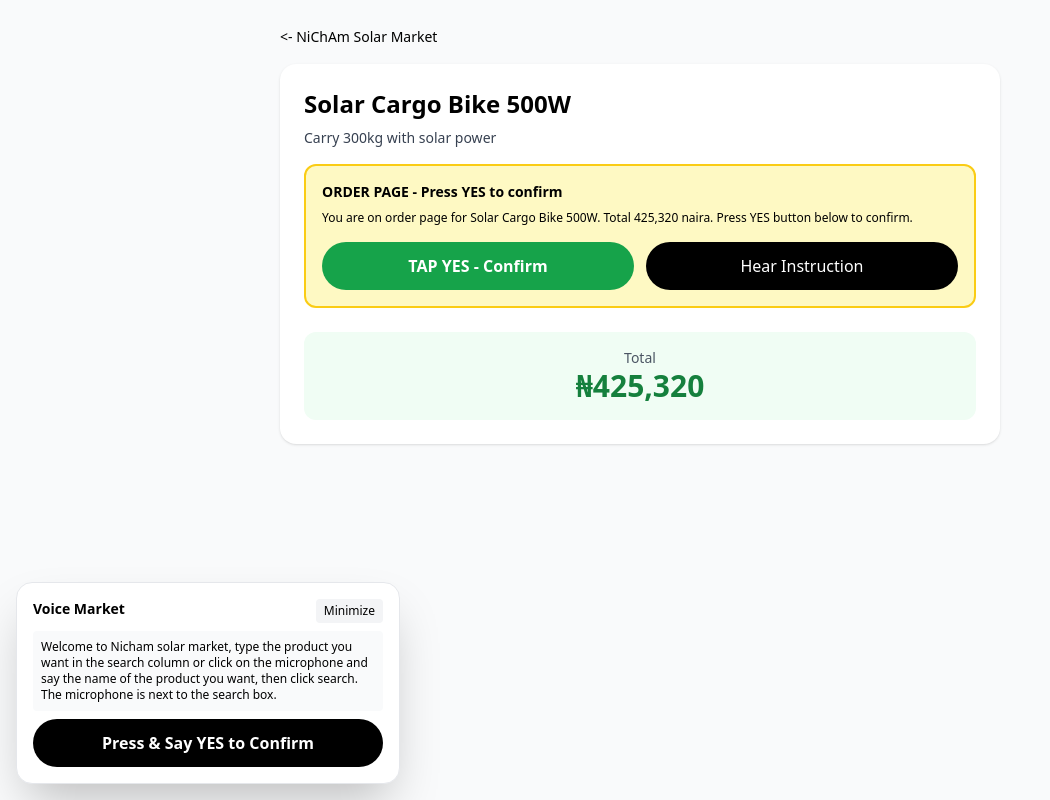
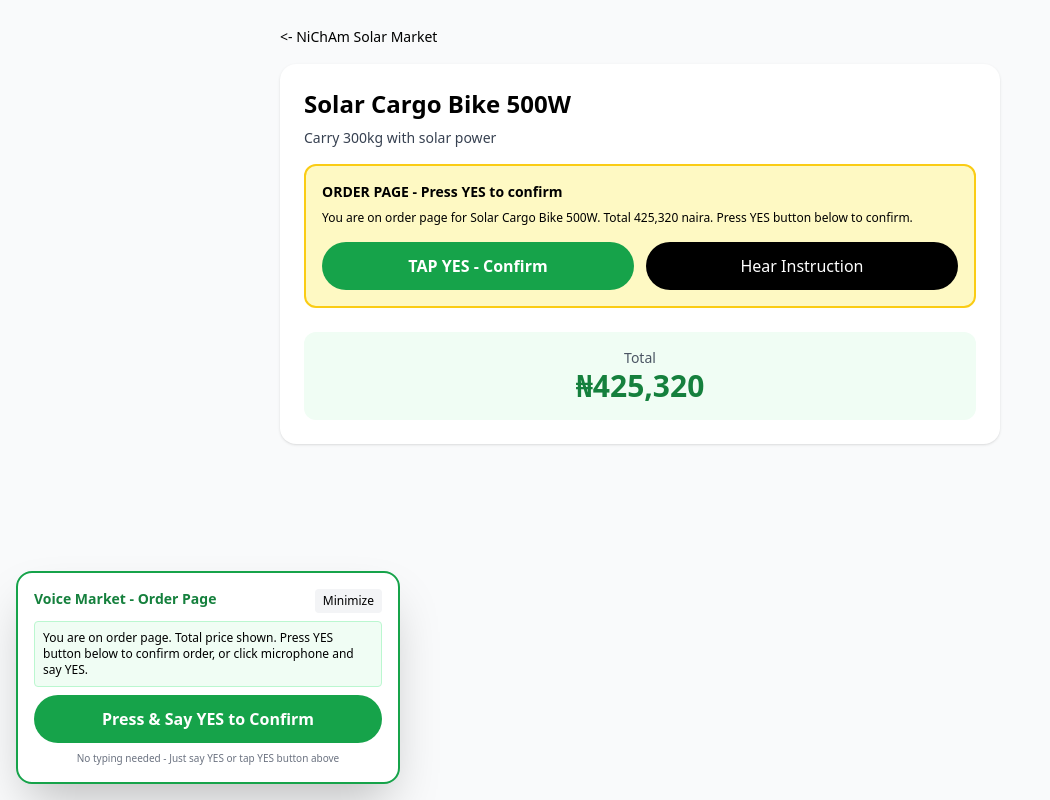
Before and after one commit to gspiassociatesltd/nicham-trade, a Next.js app: page /product/1 in a window 1280 px wide. Shown: the whole page, without its empty margins (0-1050 px from the left). Built offline with nearby package versions, Linux system fonts and the light colour scheme.

Commit message:
Add files via upload

```diff
--- a/app/page.tsx
+++ b/app/page.tsx
@@ -192,7 +192,7 @@ export default function Home() {
         </div>
       </footer>
 
-      {/* Single mic in search bar - no floating box */}
+      {/* Voice Market floating removed - Mic is now in search bar above for single mic UX */}
     </main>
   )
 }
--- a/components/VoiceOrder.tsx
+++ b/components/VoiceOrder.tsx
@@ -1,23 +1,38 @@
 'use client'
 import { useState, useEffect } from 'react'
-import { useRouter } from 'next/navigation'
 
 const PROMPTS: any = {
-  en: { welcome: "Welcome to Nicham solar market, type the product you want in the search column or click on the microphone and say the name of the product you want, then click search. The microphone is next to the search box.", langCode: "en-NG" },
-  pidgin: { welcome: "Welcome to Nicham solar market, type the product you want in the search column or click on the microphone and say the name of the product you want, then click search.", langCode: "en-NG" },
-  ha: { welcome: "Barka da zuwa kasuwar Nicham Solar.", langCode: "ha" },
-  ig: { welcome: "Nnoo na ahia Nicham Solar.", langCode: "ig" },
-  yo: { welcome: "Kaabo si oja Nicham Solar.", langCode: "yo" }
+  listing: {
+    en: "Welcome to Nicham solar market, type the product you want in the search column or click on the microphone and say the name of the product you want, then click search. The microphone is next to the search box.",
+    pidgin: "Welcome to Nicham solar market, type product for search column or click microphone talk product name, then click search.",
+    ha: "Barka da zuwa kasuwar Nicham Solar. Rubuta sunan kaya a search ko danna mic ka fada suna.",
+    ig: "Nnoo na ahia Nicham Solar. Pinyere aha na search ma obu pia mic kwuo aha.",
+    yo: "Kaabo si oja Nicham Solar. Te oruko oja ni search tabi te mic so oruko."
+  },
+  order: {
+    en: "You are on order page. Total price shown. Press YES button below to confirm order, or click microphone and say YES.",
+    pidgin: "You don reach order page. Total price dey. Press YES button to confirm, or click mic talk YES.",
+    ha: "Kana shafin oda. Jimillar kudi a kasa. Danna YES don tabbatarwa, ko danna mic ka ce YES.",
+    ig: "I no na peeji iwu. Onu ego di n'okpuru. Pia YES iji kwado, ma obu pia mic si YES.",
+    yo: "O wa lori oju-iwe aṣẹ. Iye owo lapapọ ni isalẹ. Tẹ YES lati jẹrisi, tabi tẹ mic ki o sọ YES."
+  }
 }
 
 export default function VoiceOrder({ lang, currentMode }: { lang: string, currentMode: 'listing' | 'order' }) {
   const [isListening, setIsListening] = useState(false)
-  const [response, setResponse] = useState(PROMPTS.en.welcome)
+  const [response, setResponse] = useState("")
   const [isMinimized, setIsMinimized] = useState(false)
-  const [hasPlayedWelcome, setHasPlayedWelcome] = useState(false)
   const [voicesReady, setVoicesReady] = useState(false)
-  const router = useRouter()
-  const p = PROMPTS[lang] || PROMPTS.en
+
+  const getWelcome = () => {
+    const modePrompts = PROMPTS[currentMode] || PROMPTS.listing
+    return modePrompts[lang] || modePrompts['en'] || modePrompts.en
+  }
+
+  useEffect(() => {
+    const welcome = getWelcome()
+    setResponse(welcome)
+  }, [lang, currentMode])
 
   useEffect(() => {
     const loadVoices = () => {
@@ -36,9 +51,18 @@ export default function VoiceOrder({ lang, currentMode }: { lang: string, curren
   }, [])
 
   useEffect(() => {
-    setResponse(p.welcome)
+    if (currentMode === 'order' && voicesReady) {
+      try {
+        const msg = getWelcome()
+        const u = new SpeechSynthesisUtterance(msg)
+        u.lang = "en-NG"
+        u.rate = 0.85
+        window.speechSynthesis.cancel()
+        window.speechSynthesis.speak(u)
+      } catch {}
+    }
     return () => {}
-  }, [p.welcome])
+  }, [voicesReady, currentMode, lang])
 
   const handleMic = () => {
     const SR = (window as any).webkitSpeechRecognition || (window as any).SpeechRecognition
@@ -47,7 +71,7 @@ export default function VoiceOrder({ lang, currentMode }: { lang: string, curren
       return
     }
     const rec = new SR()
-    rec.lang = p.langCode
+    rec.lang = "en-NG"
     rec.onstart = () => setIsListening(true)
     rec.onend = () => setIsListening(false)
     rec.onresult = (e: any) => {
@@ -55,35 +79,43 @@ export default function VoiceOrder({ lang, currentMode }: { lang: string, curren
       if (txt.includes("yes") && currentMode === 'order') {
         const orderId = "NCH-" + Date.now().toString().slice(-6)
         const orders = JSON.parse(localStorage.getItem('nicham_orders') || '[]')
-        orders.unshift({ productName: "Solar Product", total: 150000, orderId, date: new Date().toLocaleString() })
+        // Get product name from URL or page
+        const prodName = document.querySelector('h1')?.textContent || "Solar Product"
+        const totalEl = document.querySelector('.text-3xl') || document.querySelector('[class*="text-green"]')
+        const total = 150000
+        orders.unshift({ productName: prodName, total, orderId, date: new Date().toLocaleString() })
         localStorage.setItem('nicham_orders', JSON.stringify(orders))
         const msg = "Order confirmed. ID " + orderId + ". Thank you."
         setResponse(msg)
         const u = new SpeechSynthesisUtterance(msg)
         window.speechSynthesis.speak(u)
+        setTimeout(() => { window.location.href = "/?lang=" + lang }, 2000)
       }
     }
     rec.start()
   }
 
+  // On listing page, mic is in search bar - no floating box
   if (currentMode === 'listing') {
     return null
   }
 
+  // On order page - show YES confirmation voice market
   return (
-    <div className={`fixed bottom-4 left-4 right-4 md:w-96 bg-white rounded-2xl shadow-2xl border z-40 ${isMinimized ? 'p-2' : 'p-4'}`}>
+    <div className={`fixed bottom-4 left-4 right-4 md:w-96 bg-white rounded-2xl shadow-2xl border-2 border-green-600 z-40 ${isMinimized ? 'p-2' : 'p-4'}`}>
       <div className="flex justify-between mb-2">
-        <b className="text-sm">Voice Market</b>
+        <b className="text-sm text-green-700">Voice Market - Order Page</b>
         <button onClick={() => setIsMinimized(!isMinimized)} className="text-xs bg-gray-100 px-2 py-1 rounded">
           {isMinimized ? 'Expand' : 'Minimize'}
         </button>
       </div>
       {!isMinimized && (
         <>
-          <div className="text-xs bg-gray-50 p-2 rounded mb-2">{response}</div>
-          <button onClick={handleMic} className={`w-full py-3 rounded-full font-bold ${isListening ? 'bg-red-500 text-white' : 'bg-black text-white'}`}>
-            {isListening ? 'Listening...' : 'Press & Say YES to Confirm'}
+          <div className="text-xs bg-green-50 p-2 rounded mb-2 border border-green-200">{response}</div>
+          <button onClick={handleMic} className={`w-full py-3 rounded-full font-bold ${isListening ? 'bg-red-500 text-white animate-pulse' : 'bg-green-600 text-white'}`}>
+            {isListening ? 'Listening... Say YES' : 'Press & Say YES to Confirm'}
           </button>
+          <div className="text-[10px] text-gray-500 mt-2 text-center">No typing needed - Just say YES or tap YES button above</div>
         </>
       )}
     </div>
```
